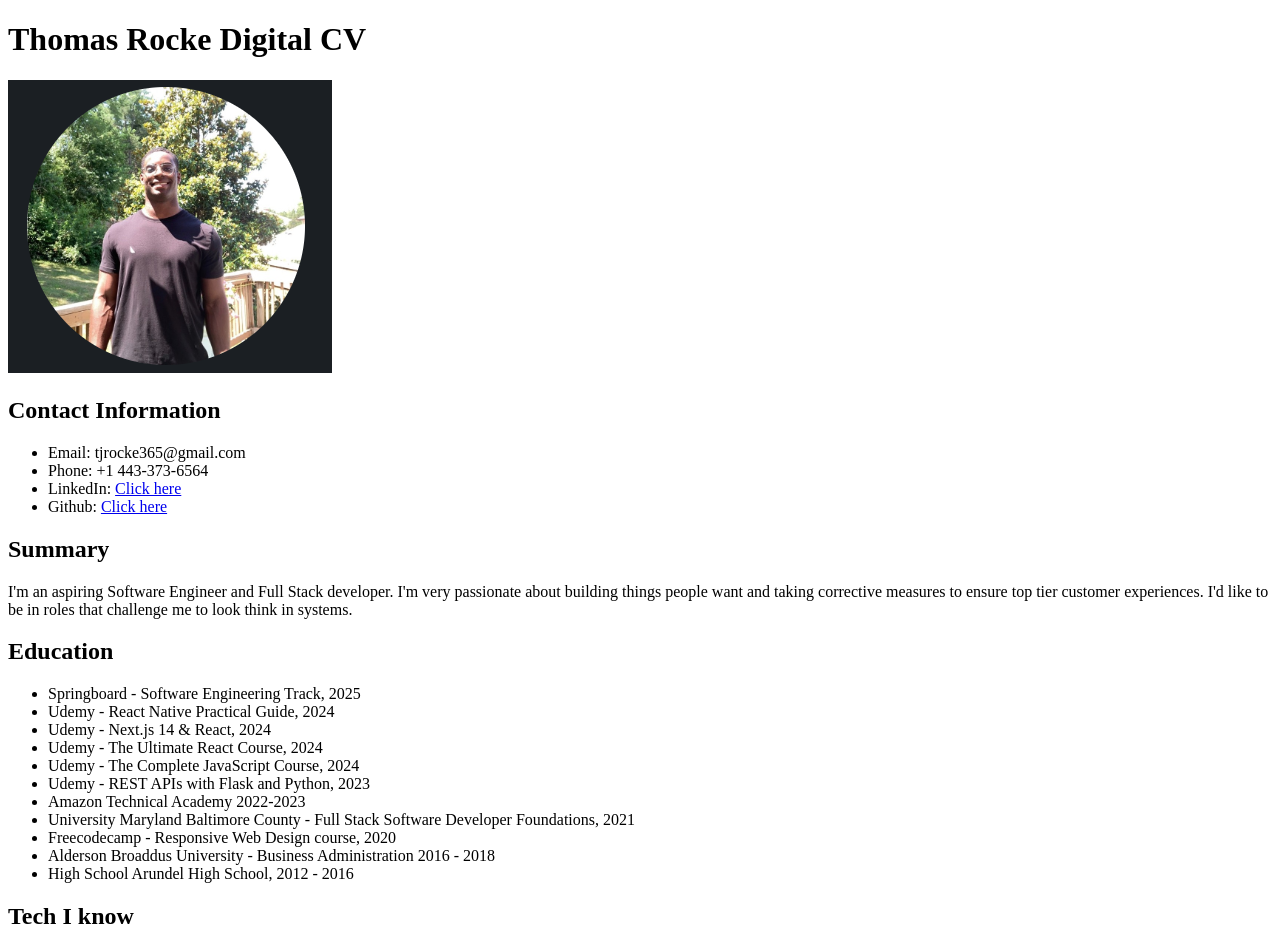
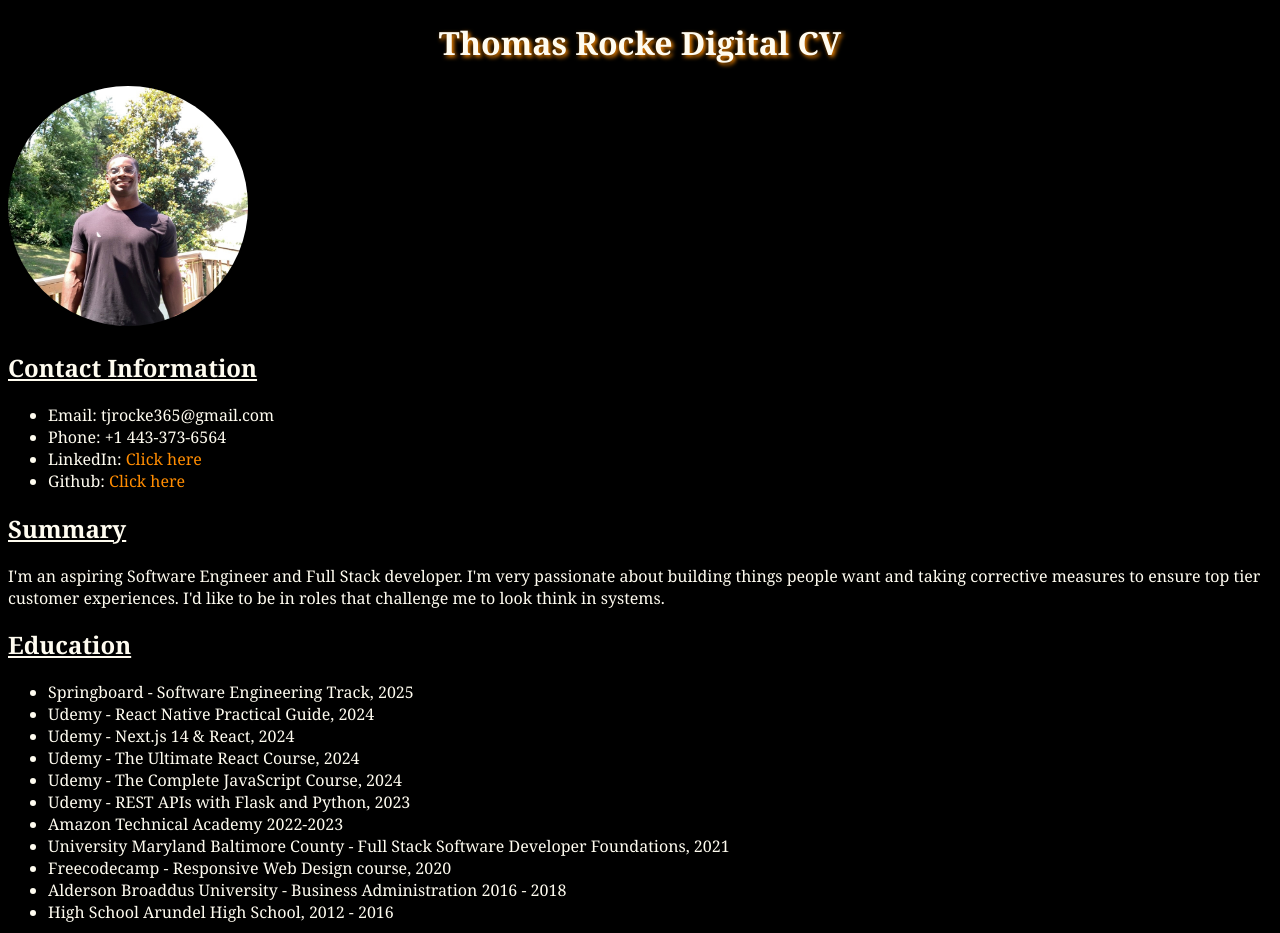
Before and after one commit to Charles-Rocke/SB-Project-1---Digital-CV, a plain HTML site: page index.html in a window 1280 px wide. Shown: the top 933 px of the page. Drawn offline with Linux system fonts and the light colour scheme.

Commit message:
Added css styling

```diff
--- a/index.html
+++ b/index.html
@@ -2,13 +2,14 @@
 <html lang="en">
   <head>
     <meta charset="UTF-8" />
+    <link rel="stylesheet" href="style.css" />
     <title>Charles' Digital CV</title>
   </head>
   <body>
     <!-- Header section of CV -->
     <header>
       <h1>Thomas Rocke Digital CV</h1>
-      <img src="me.png" alt="Picture of me" />
+      <img class="tjimg" src="me.jpg" alt="Picture of me" />
     </header>
     <!-- Main Section of CV-->
     <main>
--- a/style.css
+++ b/style.css
@@ -1,7 +1,32 @@
+/* Establish theme */
 body {
-  background-color: skyblue;
+  font-family: Georgia, "Times New Roman", Times, serif;
+  background-color: black;
+  color: #fffcf0;
 }
 
+/* Center Heading */
 h1 {
-  color: blue;
+  text-align: center;
+  text-shadow: 2px 2px 4px #ff8c00;
 }
+
+/* Image of me */
+.tjimg {
+  border-radius: 100%;
+  height: 15rem;
+  width: 15rem;
+}
+
+/* Distinguish links from the rest of the text */
+a {
+  color: #ff8c00;
+  text-decoration: none;
+  text-shadow: #fffcf0;
+}
+
+/* Distinguish important sub sections */
+h2,
+h3 {
+  text-decoration: underline;
+}
```
Also changed, not shown: me.jpg (added).
